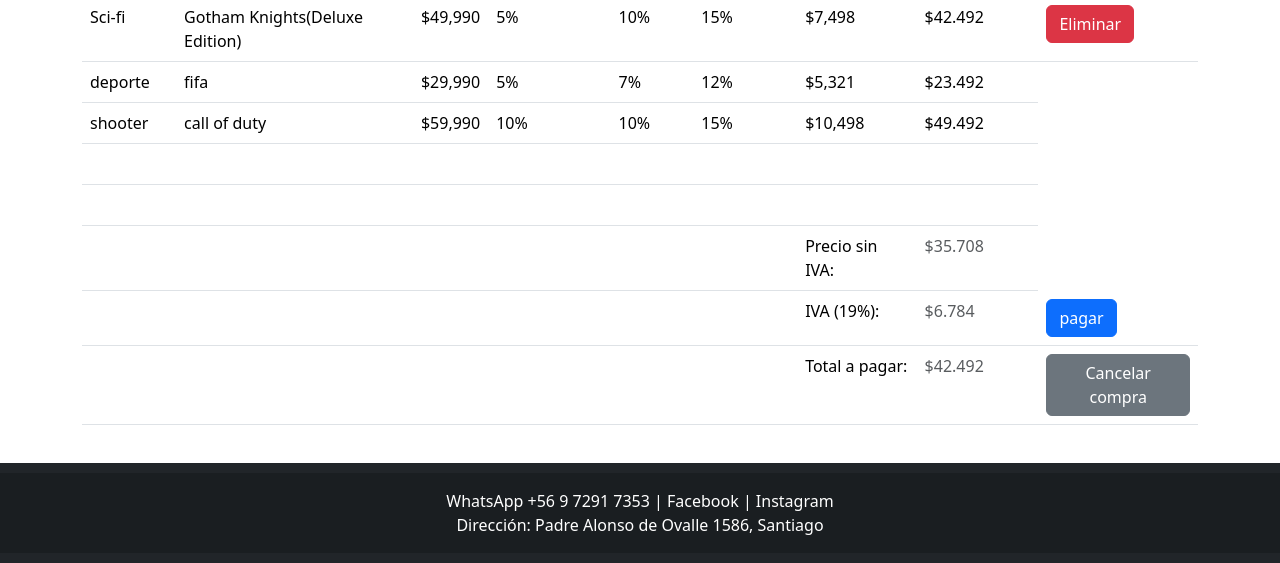
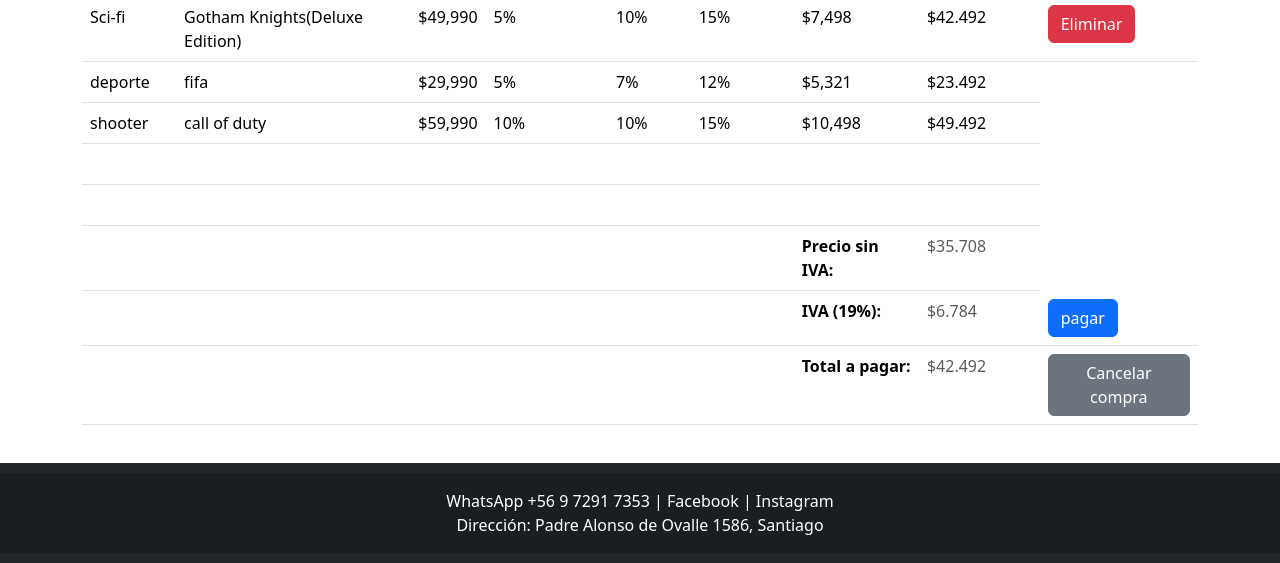
Before and after one commit to sauvega/tomate, a plain HTML site: page carrito.html in a window 1280 px wide. Shown: the part 237-800 px from the top of the page. Drawn offline with nearby package versions, Linux system fonts and the light colour scheme.

Commit message:
bold carrito, boleta

```diff
--- a/carrito.html
+++ b/carrito.html
@@ -115,7 +115,7 @@
             <td></td>
             <td></td>
             <td></td>
-            <td>Precio sin IVA: </td>
+            <td> <b>Precio sin IVA:</b> </td>
             <td><span class="text-muted">$35.708</span></td>
           </tr>
         </tbody>
@@ -127,7 +127,7 @@
             <td></td>
             <td></td>
             <td></td>
-            <td>IVA (19%): </td>
+            <td><b>IVA (19%): </b></td>
             <td><span class="text-muted">$6.784</td>
             <td><button class="btn btn-primary"> pagar</button></td>
           </tr>
@@ -140,7 +140,7 @@
             <td></td>
             <td></td>
             <td></td>
-            <td>Total a pagar: </td>
+            <td><b>Total a pagar: </b></td>
             <td><span class="text-muted">$42.492</td>
             <td><button class="btn btn-secondary">Cancelar compra</button></td>
           </tr>
```
Also changed, not shown: boleta.html (+3 -3 lines).
